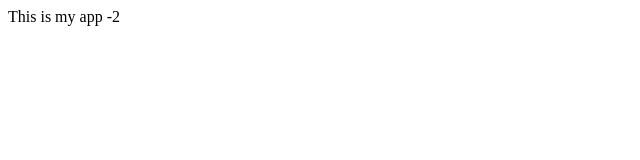
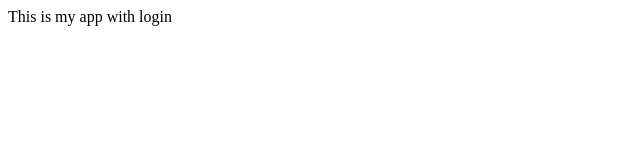
Before and after one commit to arindamdekabladerunner/myFirstGitProject, a plain HTML site: page index.html in a window 1280 px wide. Shown: the full height of the page, 0-640 px from the left. Drawn offline with Linux system fonts and the light colour scheme.

Commit message:
commit to login

```diff
--- a/index.html
+++ b/index.html
@@ -5,6 +5,6 @@ My App
 </title>
 </head>
 <body>
-This is my app -2
+This is my app with login
 </body>
 </html>
```
Also changed, not shown: login.html (added).
